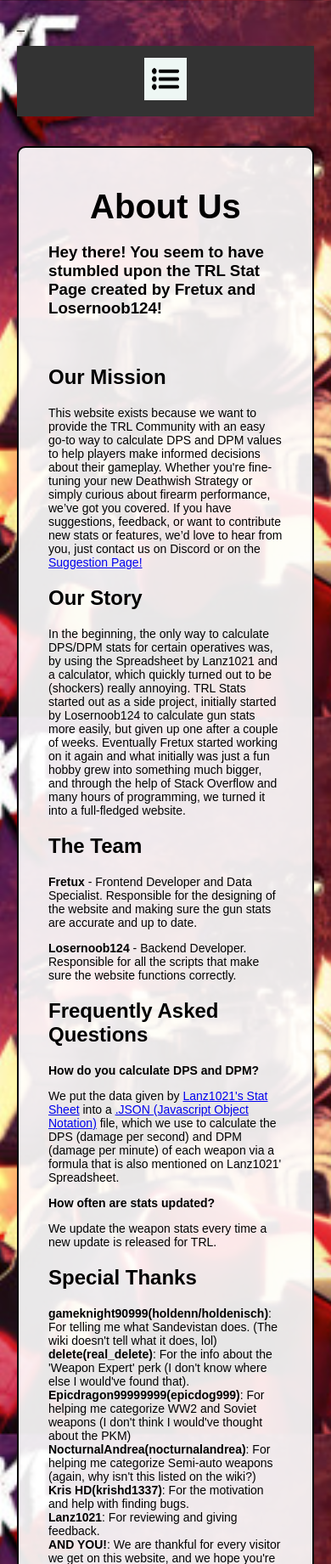
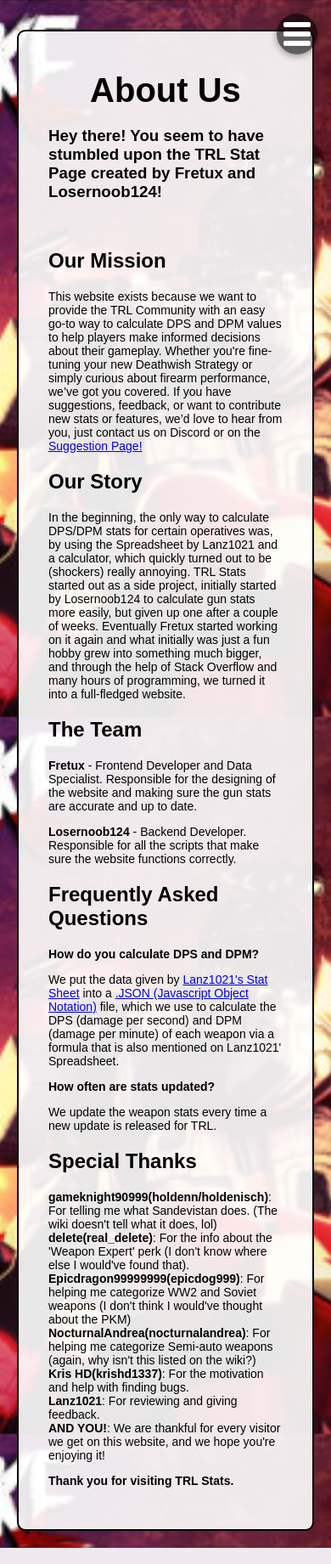
Before and after one commit to ScriptSorcerer20/TRL-gun-stats, a Flask app: page /about_us in a window 390 px wide. Shown: the top 1841 px of the page at 85% size. Run offline with Flask 3, Linux system fonts and the light colour scheme.

Commit message:
Revamp navigation UI with modern hamburger menu

```diff
--- a/static/style.css
+++ b/static/style.css
@@ -381,8 +381,92 @@ textarea {
     color: black;
 }
 
-/* Horizontal styling specifically for the table */
 .horizontal-table tr:first-child th {
     text-align: center;
     font-weight: bold;
 }
+
+.hamburger {
+  position: fixed;
+  top: 1rem;
+  right: 1rem;
+  width: 3rem;
+  height: 3rem;
+  padding: 0.5rem;
+  background: rgba(0, 0, 0, 0.6);
+  border-radius: 50%;
+  display: flex;
+  flex-direction: column;
+  justify-content: space-between;
+  cursor: pointer;
+  z-index: 2000;
+  box-shadow: 0 2px 8px rgba(0, 0, 0, 0.4);
+}
+
+.hamburger .bar {
+  width: 100%;
+  height: 0.4rem;
+  background-color: #fff;
+  border-radius: 2px;
+  transition: transform 0.3s ease, opacity 0.3s ease;
+}
+
+.hamburger .bar {
+  transform-origin: left center;
+}
+
+.hamburger .bar {
+  width: 100%;
+  height: 0.4rem;
+  background-color: #fff;
+  margin: 0.15rem 0;
+  transition: transform 0.3s ease, width 0.3s ease, opacity 0.3s ease;
+}
+
+.hamburger.active .bar:nth-child(1) {
+  transform: translate(8px, 8px) rotate(45deg);
+  width: 60%;
+}
+
+.hamburger.active .bar:nth-child(2) {
+  transform: translateX(10px);
+  width: 80%;
+}
+
+.hamburger.active .bar:nth-child(3) {
+  transform: translate(8px, -8px) rotate(-45deg);
+  width: 60%;
+}
+
+.nav-menu {
+  position: fixed;
+  top:     0;
+  right:  -100%;
+  width:   250px;
+  height:  100vh;
+  background-color: rgba(255, 255, 255, 0.95);
+  display: flex;
+  flex-direction: column;
+  padding: 4rem 1.5rem;
+  gap:     1.5rem;
+  box-shadow: -4px 0 8px rgba(0,0,0,0.1);
+  transition: right 0.3s ease;
+  z-index: 1500;
+}
+.nav-menu a {
+  color: #333;
+  text-decoration: none;
+  font-size: 1.1rem;
+  font-weight: 500;
+}
+.nav-menu a:hover {
+  color: #4CAF50;
+}
+
+.nav-menu.active {
+  right: 0;
+}
+
+body.menu-open {
+  overflow: hidden;
+}
--- a/templates/about_us.html
+++ b/templates/about_us.html
@@ -7,57 +7,35 @@
     <link rel="stylesheet" href="{{ url_for('static', filename='style.css') }}">
     <title>About Us</title>
     <script>
-        function myFunction() {
-            var x = document.getElementById("myTopnav");
-            if (x.className === "topnav") {
-                x.className += " responsive";
-            } else {
-                x.className = "topnav";
-            }
-        }
-
-        function toggleDropdown() {
-            var dropdownContent = document.querySelector(".dropdown-content");
-            // Toggle the display property between 'block' and 'none'
-            if (dropdownContent.style.display === "block") {
-                dropdownContent.style.display = "none";
-            } else {
-                dropdownContent.style.display = "block";
-            }
-        }
     </script>
 </head>
 <header>
     <nav>
-        <p class="divider">_</p>
-        <div class="topnav" id="myTopnav">
-            <div class="dropdown">
-                <button class="dropbtn" onclick="toggleDropdown()"><img
-                        src="/static/img/menu-list-icon-app-navigation-option-page-interface-dropdown-three-lines-button-dots-sign-symbol-black-artwork-graphic-illustration-clipart-eps-vector.jpg"
-                        height="50" width="50">
-                    <i class="fa fa-caret-down"></i>
-                </button>
-                <div class="dropdown-content" style="display: none;">
-                    <a href="{{ url_for('index') }}">GUN STATS</a><br>
-                    <a href="{{ url_for('calculator') }}">DPS/DPM CALCULATOR</a><br>
-                    <a href="{{ url_for('suggestion') }}">SUGGESTIONS & FEEDBACK</a><br>
-                    <a href="https://www.roblox.com/games/5766084948/SCP-The-Red-Lake-EVENT">PLAY THE RED LAKE</a>
-                </div>
-            </div>
-            <a href="javascript:void(0);" class="icon" onclick="myFunction()">&#9776;</a>
+        <button class="hamburger" aria-label="Toggle menu">
+            <span class="bar"></span>
+            <span class="bar"></span>
+            <span class="bar"></span>
+        </button>
+        <div class="nav-menu">
+            <a href="{{ url_for('calculator') }}">DPS/DPM CALCULATOR</a>
+            <a href="{{ url_for('about_us') }}">ABOUT US</a>
+            <a href="{{ url_for('suggestion') }}">SUGGESTIONS & FEEDBACK</a>
+            <a href="https://www.roblox.com/games/5766084948/SCP-The-Red-Lake-EVENT">PLAY THE RED LAKE</a>
         </div>
     </nav>
 </header>
 <body class="background-image">
 <main>
     <h1>About Us</h1>
-    <h3><b>Hey there!</b> You seem to have stumbled upon the TRL Stat Page created by <b>Fretux</b> and <b>Losernoob124!</b></h3><br>
+    <h3><b>Hey there!</b> You seem to have stumbled upon the TRL Stat Page created by <b>Fretux</b> and
+        <b>Losernoob124!</b></h3><br>
     <h2>Our Mission</h2>
     <p class="about_us_text">This website exists because we want to provide the
         TRL Community with an easy go-to way to calculate DPS and DPM values to help players make informed decisions
         about their gameplay. Whether you're fine-tuning your new Deathwish Strategy or simply curious about firearm
         performance, we’ve got you covered. If you have suggestions, feedback, or want to contribute new stats or
-    features, we’d love to hear from you, just contact us on Discord or on the <a href="{{ url_for('suggestion') }}">Suggestion Page!</a>
+        features, we’d love to hear from you, just contact us on Discord or on the <a
+                href="{{ url_for('suggestion') }}">Suggestion Page!</a>
     </p>
     <h2>Our Story</h2>
     <p class="about_us_text">
@@ -81,22 +59,44 @@
     <p class="about_us_text"><b>How do you calculate DPS and DPM?</b></p>
     <p class="about_us_text">We put the data given by
         <a href="https://docs.google.com/spreadsheets/d/1hGGLMOKB5Tj3FSo38HX7WbIvOmMbgfE5ZApTSOZgnS8/edit?gid=0#gid=0">Lanz1021's
-            Stat Sheet</a> into a <a href="https://www.w3schools.com/whatis/whatis_json.asp">.JSON (Javascript Object Notation)</a> file, which we use to calculate the DPS
-        (damage per second) and DPM (damage per minute) of each weapon via a formula that is also mentioned on Lanz1021' Spreadsheet.</p>
+            Stat Sheet</a> into a <a href="https://www.w3schools.com/whatis/whatis_json.asp">.JSON (Javascript Object
+            Notation)</a> file, which we use to calculate the DPS
+        (damage per second) and DPM (damage per minute) of each weapon via a formula that is also mentioned on Lanz1021'
+        Spreadsheet.</p>
 
     <p class="about_us_text"><b>How often are stats updated?</b></p>
     <p class="about_us_text">We update the weapon stats every time a new update is released for TRL.</p>
     <h2>Special Thanks</h2>
     <p class="about_us_text">
-        <b>gameknight90999(holdenn/holdenisch)</b>: For telling me what Sandevistan does. (The wiki doesn't tell what it does, lol)<br>
-        <b>delete(real_delete)</b>: For the info about the 'Weapon Expert' perk (I don't know where else I would've found that).<br>
-        <b>Epicdragon99999999(epicdog999)</b>: For helping me categorize WW2 and Soviet weapons (I don't think I would've thought about the PKM)<br>
-        <b>NocturnalAndrea(nocturnalandrea)</b>: For helping me categorize Semi-auto weapons (again, why isn't this listed on the wiki?)<br>
+        <b>gameknight90999(holdenn/holdenisch)</b>: For telling me what Sandevistan does. (The wiki doesn't tell what it
+        does, lol)<br>
+        <b>delete(real_delete)</b>: For the info about the 'Weapon Expert' perk (I don't know where else I would've
+        found that).<br>
+        <b>Epicdragon99999999(epicdog999)</b>: For helping me categorize WW2 and Soviet weapons (I don't think I
+        would've thought about the PKM)<br>
+        <b>NocturnalAndrea(nocturnalandrea)</b>: For helping me categorize Semi-auto weapons (again, why isn't this
+        listed on the wiki?)<br>
         <b>Kris HD(krishd1337)</b>: For the motivation and help with finding bugs.<br>
         <b>Lanz1021</b>: For reviewing and giving feedback.<br>
         <b>AND YOU!</b>: We are thankful for every visitor we get on this website, and we hope you're enjoying it!
     </p>
     <h3 class="about_us_text">Thank you for visiting <b>TRL Stats</b>.</h3>
+    <script>
+        const hamburger = document.querySelector('.hamburger');
+        const navMenu = document.querySelector('.nav-menu');
+        hamburger.addEventListener('click', () => {
+            hamburger.classList.toggle('active');
+            navMenu.classList.toggle('active');
+            document.body.classList.toggle('menu-open');
+        });
+        navMenu.querySelectorAll('a').forEach(link =>
+            link.addEventListener('click', () => {
+                hamburger.classList.remove('active');
+                navMenu.classList.remove('active');
+                document.body.classList.remove('menu-open');
+            })
+        );
+    </script>
 </main>
 </body>
 </html>
```
Also changed, not shown: templates/calculator.html (+26 -40 lines), templates/index.html (+26 -34 lines), templates/suggestion.html (+28 -37 lines).
